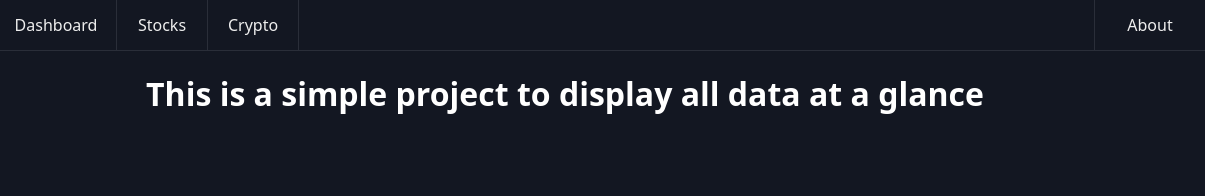
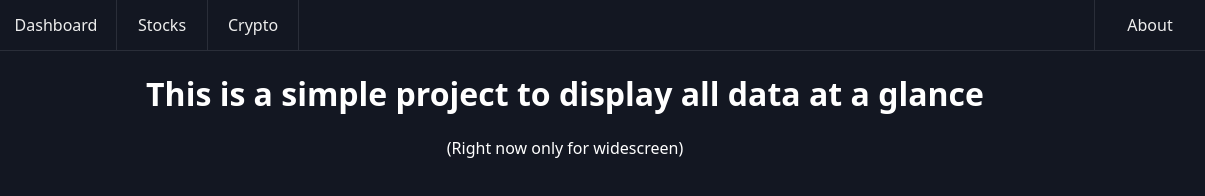
Before and after one commit to NicholasSutin/charts, a plain HTML site: page about.html in a window 1280 px wide. Shown: the full height of the page, 75-1280 px from the left. Drawn offline with Linux system fonts and the light colour scheme.

Commit message:
Update about.html

```diff
--- a/about.html
+++ b/about.html
@@ -24,6 +24,7 @@
 
     <div id="aboutcontent">
         <h1>This is a simple project to display all data at a glance</h1>
+        <p>(Right now only for widescreen)</p>
     </div>
 </body>
 </html>
```
